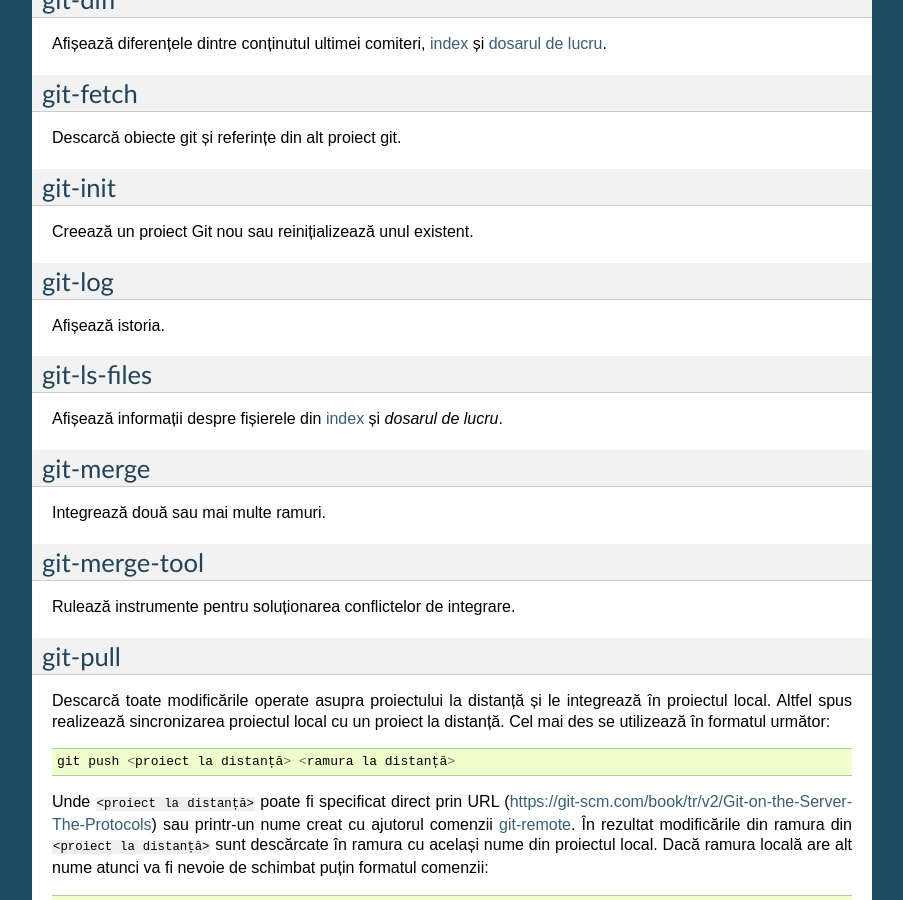
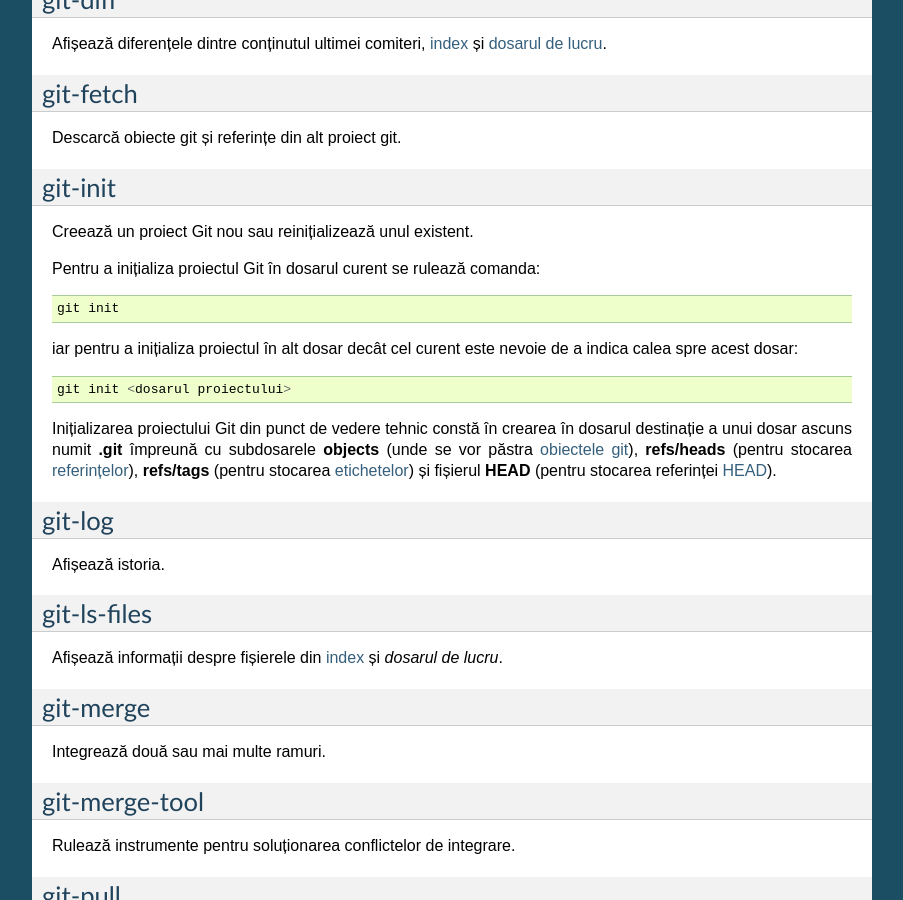
Before and after one commit to Streeling/git-rif, a Sphinx documentation site: the page built from source/comenzi.rst, in a window 1280 px wide and 900 px high, scrolled down 2635 px. Shown: the whole window, without its empty margins (198-1101 px from the left). Built offline with Sphinx 7.4.7, drawn with Linux system fonts in a browser that asks for light colours.

Commit message:
Adăugarea descrierii pentru comanda "git-init"

```diff
--- a/source/comenzi.rst
+++ b/source/comenzi.rst
@@ -181,6 +181,16 @@ git-init
 
 Creează un proiect Git nou sau reinițializează unul existent.
 
+Pentru a inițializa proiectul Git în dosarul curent se rulează comanda::
+
+   git init
+
+iar pentru a inițializa proiectul în alt dosar decât cel curent este nevoie de a indica calea spre acest dosar::
+
+   git init <dosarul proiectului>
+
+Inițializarea proiectului Git din punct de vedere tehnic constă în crearea în dosarul destinație a unui dosar ascuns numit **.git** împreună cu subdosarele **objects** (unde se vor păstra :term:`obiectele git <obiect git>`), **refs/heads** (pentru stocarea :term:`referințelor <referință>`), **refs/tags** (pentru stocarea :term:`etichetelor <etichetă>`) și fișierul **HEAD** (pentru stocarea referinței :term:`HEAD`).
+
 .. _git-log:
 
 git-log
```
